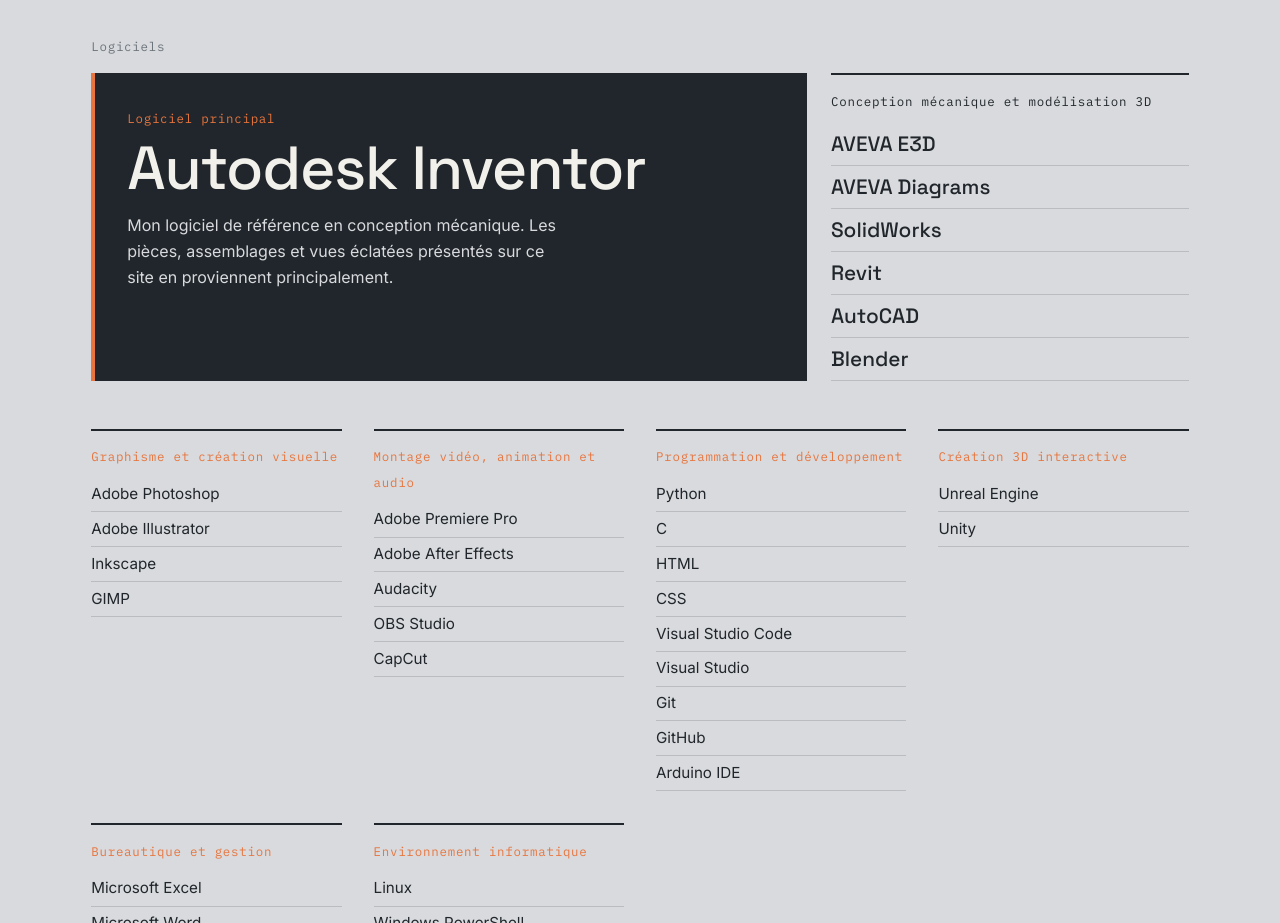
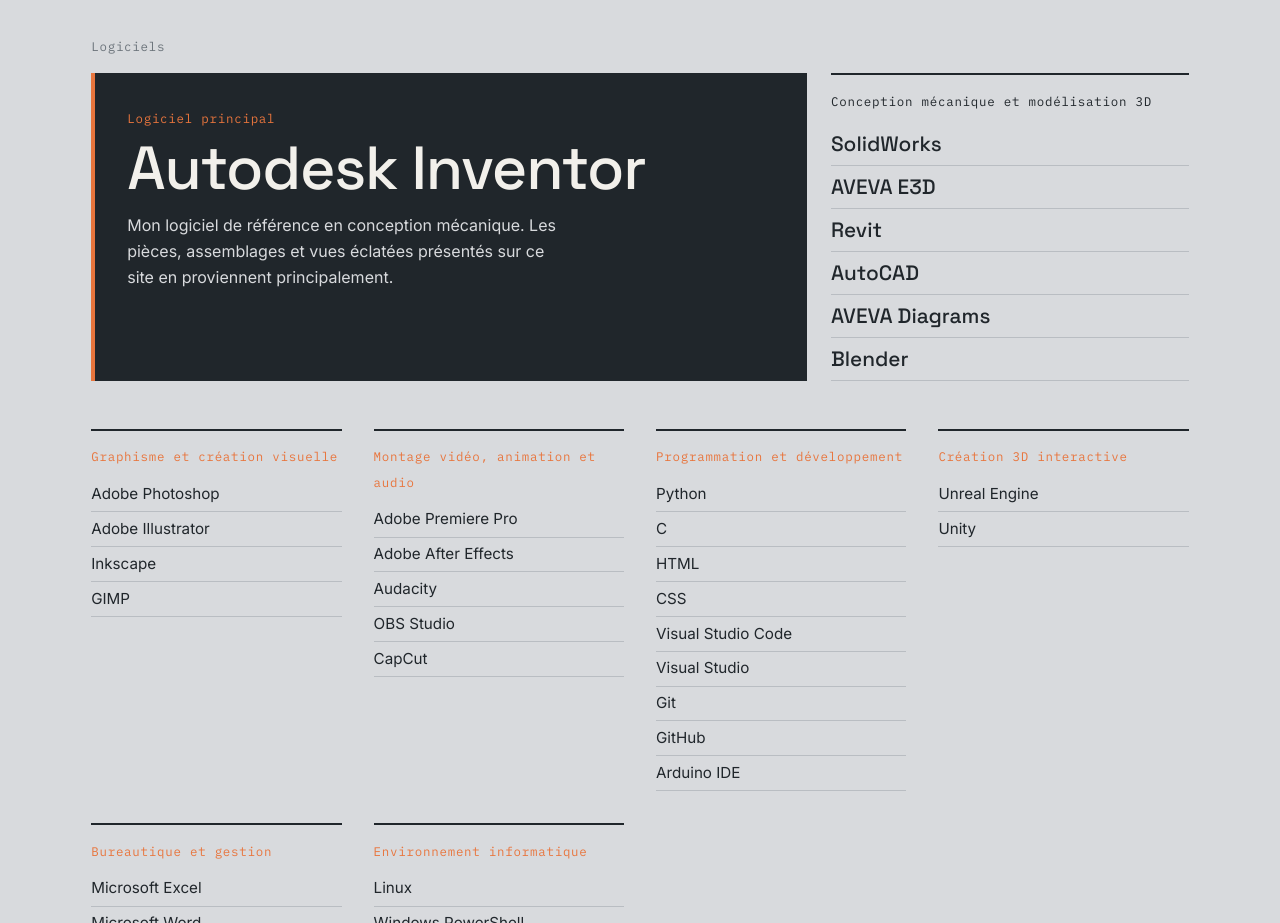
Before and after one commit to adamben-hue/portfolio-adam-benelamine, a plain HTML site: page index.html in a window 1280 px wide. Shown: the part 10588-11511 px from the top of the page. Drawn offline with nearby package versions, Linux system fonts and the light colour scheme.

Commit message:
Reorder software skills in index.html

```diff
--- a/index.html
+++ b/index.html
@@ -26,7 +26,7 @@
 <div id="competences"><section class="bloc"><span class="mono o rv">06 — Compétences et logiciels</span><h2 class="rv">Logiciels et savoir-faire</h2>
 <span class="mono sous rv">Logiciels</span>
 <div class="logi rv"><div class="main"><span class="mono o">Logiciel principal</span><h3>Autodesk Inventor</h3><p>Mon logiciel de référence en conception mécanique. Les pièces, assemblages et vues éclatées présentés sur ce site en proviennent principalement.</p></div>
-<div class="sec"><span class="mono">Conception mécanique et modélisation 3D</span><ul><li>AVEVA E3D</li><li>AVEVA Diagrams</li><li>SolidWorks</li><li>Revit</li><li>AutoCAD</li><li>Blender</li></ul></div></div>
+<div class="sec"><span class="mono">Conception mécanique et modélisation 3D</span><ul><li>SolidWorks</li><li>AVEVA E3D</li><li>Revit</li><li>AutoCAD</li><li>AVEVA Diagrams</li><li>Blender</li></ul></div></div>
 <div class="soft rv">
 <div><span class="mono o">Graphisme et création visuelle</span><ul><li>Adobe Photoshop</li><li>Adobe Illustrator</li><li>Inkscape</li><li>GIMP</li></ul></div>
 <div><span class="mono o">Montage vidéo, animation et audio</span><ul><li>Adobe Premiere Pro</li><li>Adobe After Effects</li><li>Audacity</li><li>OBS Studio</li><li>CapCut</li></ul></div>
```
